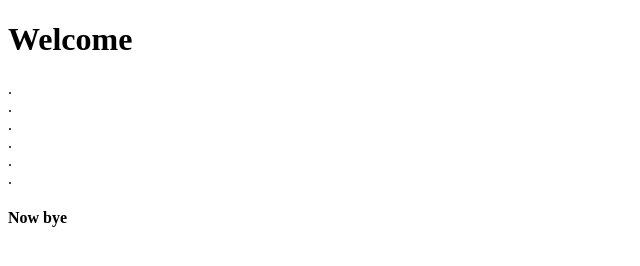
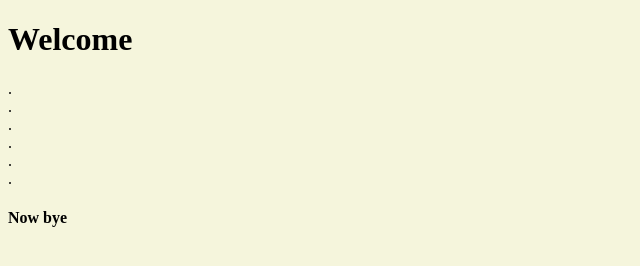
Before and after one commit to adham208/git_test, a plain HTML site: page index.html in a window 1280 px wide. Shown: the whole page, without its empty margins (0-640 px from the left). Drawn offline with Linux system fonts and the light colour scheme.

Commit message:
linked the css file and changed the background color

```diff
--- a/index.html
+++ b/index.html
@@ -3,6 +3,7 @@
   <head>
     <meta charset="UTF-8" />
     <meta name="viewport" content="width=device-width, initial-scale=1.0" />
+    <link rel="stylesheet" href="style.css">
     <title>GitHub Test</title>
     <h1>Welcome</h1>
     <p>. <br />. <br />. <br />. <br />. <br />.</p>
--- a/style.css
+++ b/style.css
@@ -0,0 +1,3 @@
+body{
+    background-color: beige;
+}
```
